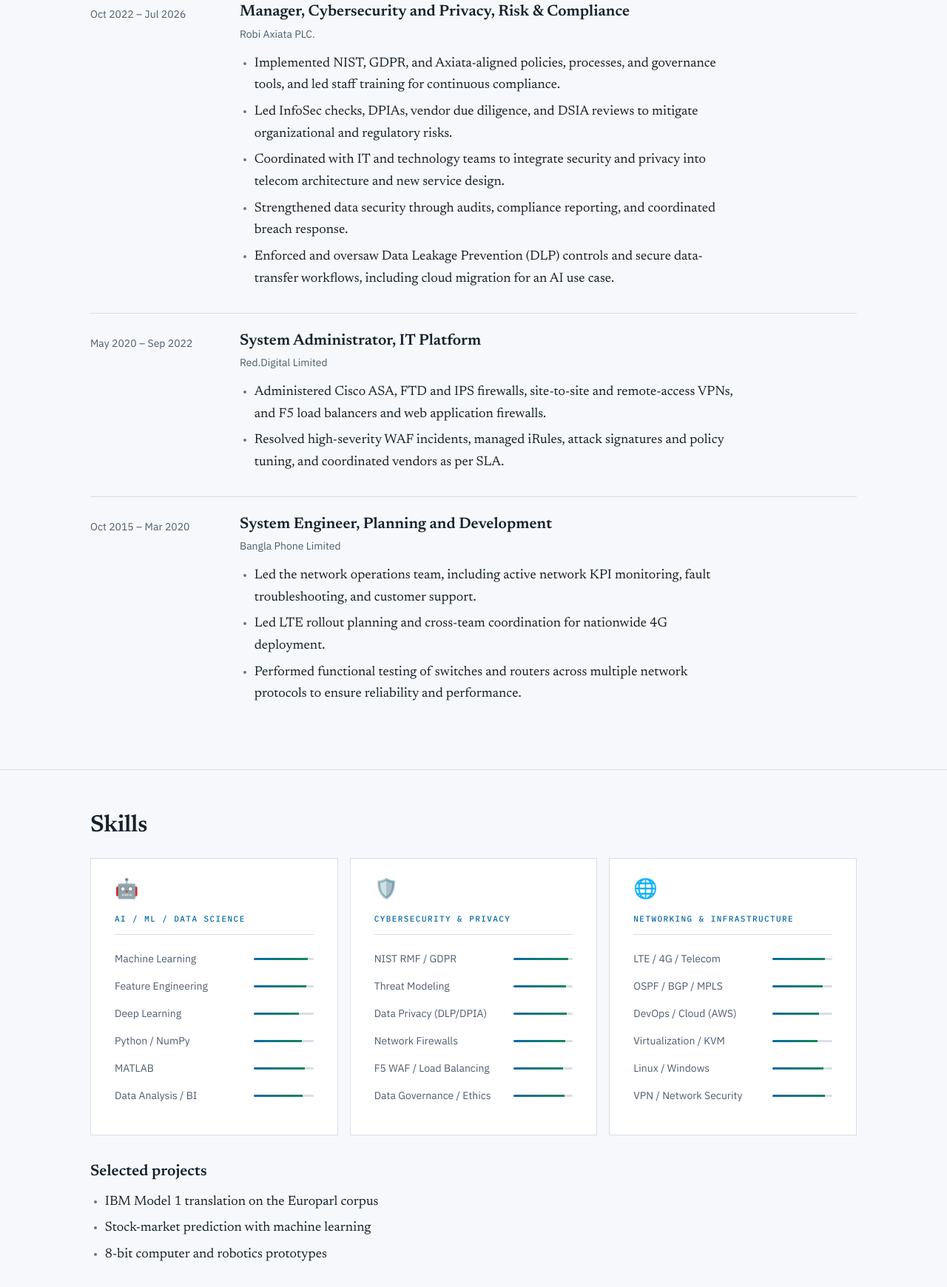
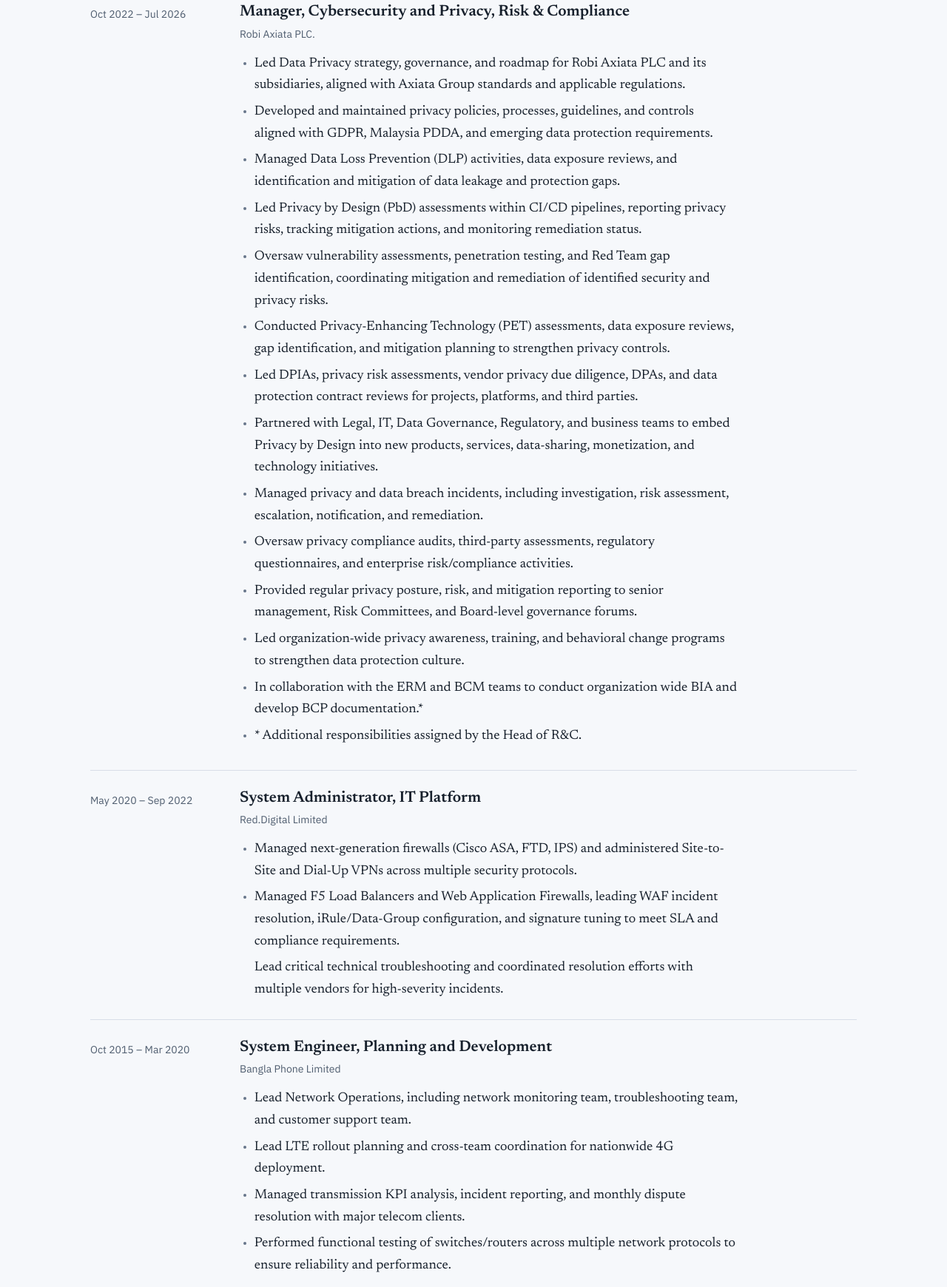
Before and after one commit to AnisurRahman251/anisurrahman251.github.io, a plain HTML site: page index.html in a window 1280 px wide. Shown: the part 3640-5380 px from the top of the page at 74% size. Drawn offline with Linux system fonts and the light colour scheme; files whose address does not match are found by name.

Commit message:
Update index.html

```diff
--- a/index.html
+++ b/index.html
@@ -415,11 +415,20 @@
         <h3>Manager, Cybersecurity and Privacy, Risk &amp; Compliance</h3>
         <p class="meta">Robi Axiata PLC.</p>
         <ul class="bullets">
-          <li>Implemented NIST, GDPR, and Axiata-aligned policies, processes, and governance tools, and led staff training for continuous compliance.</li>
-          <li>Led InfoSec checks, DPIAs, vendor due diligence, and DSIA reviews to mitigate organizational and regulatory risks.</li>
-          <li>Coordinated with IT and technology teams to integrate security and privacy into telecom architecture and new service design.</li>
-          <li>Strengthened data security through audits, compliance reporting, and coordinated breach response.</li>
-          <li>Enforced and oversaw Data Leakage Prevention (DLP) controls and secure data-transfer workflows, including cloud migration for an AI use case.</li>
+          <li>Led Data Privacy strategy, governance, and roadmap for Robi Axiata PLC and its subsidiaries, aligned with Axiata Group standards and applicable regulations.</li>
+          <li>Developed and maintained privacy policies, processes, guidelines, and controls aligned with GDPR, Malaysia PDDA, and emerging data protection requirements.</li>
+          <li>Managed Data Loss Prevention (DLP) activities, data exposure reviews, and identification and mitigation of data leakage and protection gaps.</li>
+          <li>Led Privacy by Design (PbD) assessments within CI/CD pipelines, reporting privacy risks, tracking mitigation actions, and monitoring remediation status.</li>
+          <li>Oversaw vulnerability assessments, penetration testing, and Red Team gap identification, coordinating mitigation and remediation of identified security and privacy risks.</li>
+          <li>Conducted Privacy-Enhancing Technology (PET) assessments, data exposure reviews, gap identification, and mitigation planning to strengthen privacy controls.</li>
+          <li>Led DPIAs, privacy risk assessments, vendor privacy due diligence, DPAs, and data protection contract reviews for projects, platforms, and third parties.</li>
+          <li>Partnered with Legal, IT, Data Governance, Regulatory, and business teams to embed Privacy by Design into new products, services, data-sharing, monetization, and technology initiatives.</li>
+          <li>Managed privacy and data breach incidents, including investigation, risk assessment, escalation, notification, and remediation.</li>
+          <li>Oversaw privacy compliance audits, third-party assessments, regulatory questionnaires, and enterprise risk/compliance activities.</li>
+          <li>Provided regular privacy posture, risk, and mitigation reporting to senior management, Risk Committees, and Board-level governance forums.</li>
+          <li>Led organization-wide privacy awareness, training, and behavioral change programs to strengthen data protection culture.</li>
+          <li>In collaboration with the ERM and BCM teams to conduct organization wide BIA and develop BCP documentation.*</li>
+          <li>*  Additional responsibilities assigned by the Head of R&C.</li>
         </ul>
       </div>
     </div>
@@ -429,8 +438,9 @@
         <h3>System Administrator, IT Platform</h3>
         <p class="meta">Red.Digital Limited</p>
         <ul class="bullets">
-          <li>Administered Cisco ASA, FTD and IPS firewalls, site-to-site and remote-access VPNs, and F5 load balancers and web application firewalls.</li>
-          <li>Resolved high-severity WAF incidents, managed iRules, attack signatures and policy tuning, and coordinated vendors as per SLA.</li>
+          <li>Managed next-generation firewalls (Cisco ASA, FTD, IPS) and administered Site-to-Site and Dial-Up VPNs across multiple security protocols.</li>
+          <li>Managed F5 Load Balancers and Web Application Firewalls, leading WAF incident resolution, iRule/Data-Group configuration, and signature tuning to meet SLA and compliance requirements.</li
+          <li>Lead critical technical troubleshooting and coordinated resolution efforts with multiple vendors for high-severity incidents.</li>
         </ul>
       </div>
     </div>
@@ -440,9 +450,10 @@
         <h3>System Engineer, Planning and Development</h3>
         <p class="meta">Bangla Phone Limited</p>
         <ul class="bullets">
-          <li>Led the network operations team, including active network KPI monitoring, fault troubleshooting, and customer support.</li>
-          <li>Led LTE rollout planning and cross-team coordination for nationwide 4G deployment.</li>
-          <li>Performed functional testing of switches and routers across multiple network protocols to ensure reliability and performance.</li>
+          <li>Lead Network Operations, including network monitoring team, troubleshooting team, and customer support team.</li>
+          <li>Lead LTE rollout planning and cross-team coordination for nationwide 4G deployment.</li>
+          <li>Managed transmission KPI analysis, incident reporting, and monthly dispute resolution with major telecom clients.</li>
+          <li>Performed functional testing of switches/routers across multiple network protocols to ensure reliability and performance.</li>
         </ul>
       </div>
     </div>
@@ -491,11 +502,17 @@
         </ul>
       </div>
     </div>
-    <h3 class="sub">Selected projects</h3>
+    <h3 class="sub">Completed Academic projects</h3>
     <ul class="bullets">
-      <li>IBM Model 1 translation on the Europarl corpus</li>
-      <li>Stock-market prediction with machine learning</li>
-      <li>8-bit computer and robotics prototypes</li>
+      <li>Design and construction of a 415V three phase AC Induction Motor. (Energy Conversion Laboratory)</li>
+      <li>Design and Implementation of a Digital Clock with alarm system and stopwatch. (Digital Electronics Laboratory)</li>
+      <li>Development of a program in MATLAB for symmetrical and unsymmetrical fault calculation in a power system. (Power System Laboratory)</li>
+      <li>Electrical wiring of an apartment building. (Electrical Service Design)</li>
+      <li>Design of an 8 bit computer. (Microprocessor and Interfacing)</li>
+      <li>8-bit computer and robotics prototypes (Microprocessor and Interfacing)</li>
+      <li>Design and Implementation of microcontroller-based Robot Waiter. (Microprocessor and Interfacing Laboratory)</li>
+      <li>Stock-market prediction with machine learning (Advanced Artificial Intelligence)</li>
+      <li>IBM Model 1 translation on the Europarl corpus (Statistical Machine Translation Course)</li>
     </ul>
   </div>
 </section>
```
